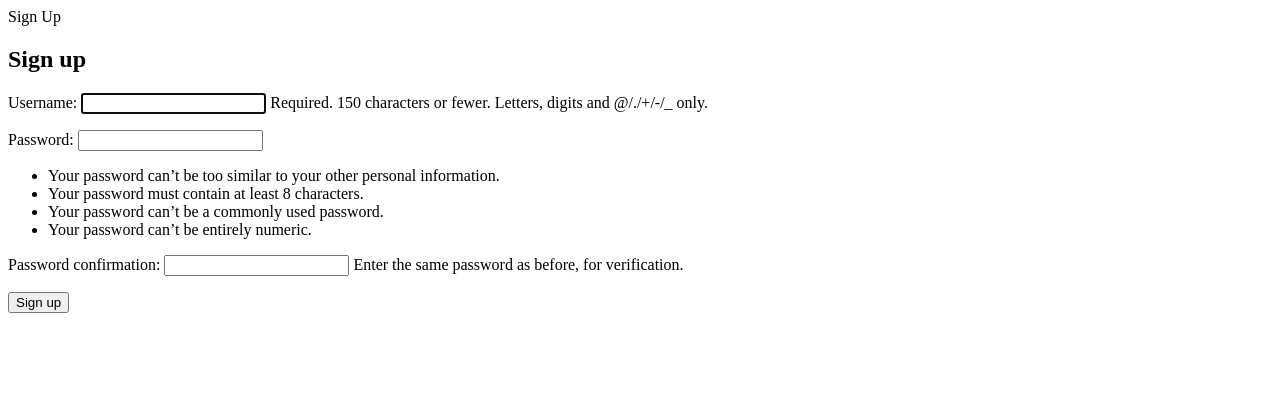
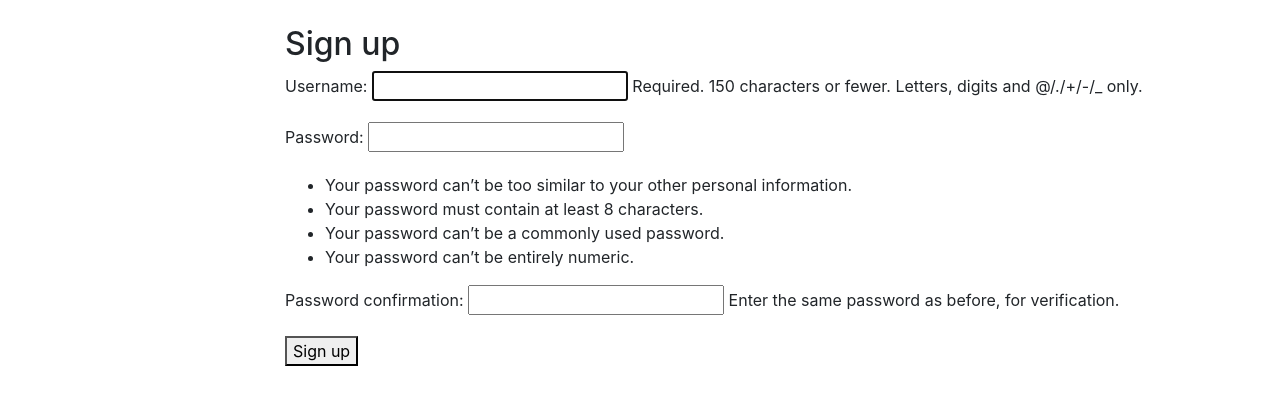
Before and after one commit to SHeija/surveyThing, a Django app: page /accounts/signup/ in a window 1280 px wide. Shown: the top 405 px of the page. Run offline with Django 3.2, Linux system fonts and the light colour scheme; some libraries are stand-ins or nearby versions.

Commit message:
Fixed logged-out templates

```diff
--- a/templates/registration/login.html
+++ b/templates/registration/login.html
@@ -1,3 +1,4 @@
+{% extends '../unauth_base.html' %}
 
 {% block title %}Login{% endblock %}
 
--- a/templates/registration/signup.html
+++ b/templates/registration/signup.html
@@ -1,3 +1,4 @@
+{% extends '../unauth_base.html' %}
 
 {% block title %}Sign Up{% endblock %}
 
--- /dev/null
+++ b/templates/unauth_base.html
@@ -0,0 +1,39 @@
+<!DOCTYPE html>
+<html>
+<head>
+  <meta charset="utf-8">
+  <title>{% block title %}SurveyThing{% endblock %}</title>
+  <!--Bootstrap-->
+  <link rel="stylesheet" href="https://stackpath.bootstrapcdn.com/bootstrap/4.1.3/css/bootstrap.min.css" integrity="sha384-MCw98/SFnGE8fJT3GXwEOngsV7Zt27NXFoaoApmYm81iuXoPkFOJwJ8ERdknLPMO" crossorigin="anonymous">
+  <!--Spacer css-->
+  <style type="text/css">
+    .spacer{
+        margin-top:25px;
+    }
+  </style>
+</head>
+<body>
+
+  <main>
+    <div class="container">
+      <div class="row spacer"></div>
+        <div class="row offset-2">
+          <div class="col-12">
+
+                {% block content %}
+                {% endblock %}
+
+          </div>
+        </div>
+    </div>
+  </main>
+
+</body>
+ <!-- Optional JavaScript -->
+    <!-- jQuery first, then Popper.js, then Bootstrap JS -->
+    <script src="https://code.jquery.com/jquery-3.3.1.slim.min.js" integrity="sha384-q8i/X+965DzO0rT7abK41JStQIAqVgRVzpbzo5smXKp4YfRvH+8abtTE1Pi6jizo" crossorigin="anonymous"></script>
+    <script src="https://stackpath.bootstrapcdn.com/bootstrap/4.1.1/js/bootstrap.min.js" integrity="sha384-smHYKdLADwkXOn1EmN1qk/HfnUcbVRZyYmZ4qpPea6sjB/pTJ0euyQp0Mk8ck+5T" crossorigin="anonymous"></script>
+{% block custom_js %}{% endblock %}
+
+
+</html>
```
Also changed, not shown: templates/registration_base.html (deleted).
